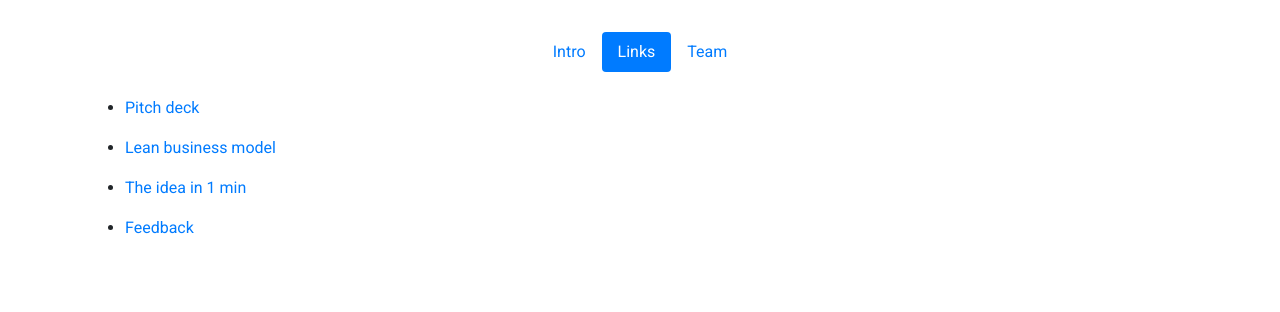
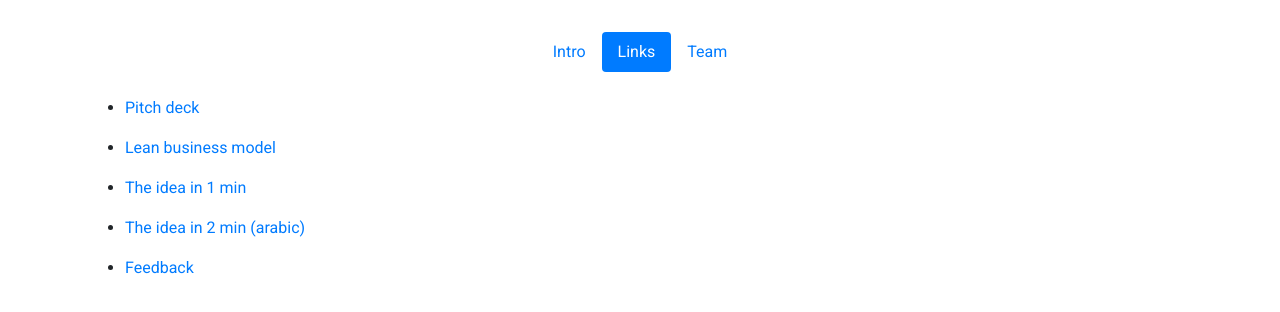
Before and after one commit to edriso/about-cup, a plain HTML site: page index.html in a window 1280 px wide. Both pictures are taken after a click on the tab "Links". Shown: the part 212-524 px from the top of the page. Drawn offline with nearby package versions, Linux system fonts and the light colour scheme.

Commit message:
Update index.html

```diff
--- a/index.html
+++ b/index.html
@@ -234,7 +234,7 @@
             <ul>
               <li class="my-3">
                 <a
-                  href="https://drive.google.com/file/d/12CTm_aI0oOgkEzXldzLJ8f3jWQvlKHMF/view?usp=sharing"
+                  href="https://drive.google.com/file/d/1iKAdB4lg4AKRY6sKdIrhK27Q61EaL15S/view?usp=sharing"
                   target="_blank"
                   >Pitch deck</a
                 >
@@ -251,6 +251,12 @@
               <li class="my-3">
                 <a href="https://youtu.be/-v5TOIaCfBk" target="_blank"
                   >The idea in 1 min</a
+                >
+              </li>
+
+              <li class="my-3">
+                <a href="https://youtu.be/FapsWuBU6V4" target="_blank"
+                  >The idea in 2 min (arabic)</a
                 >
               </li>
 
```
